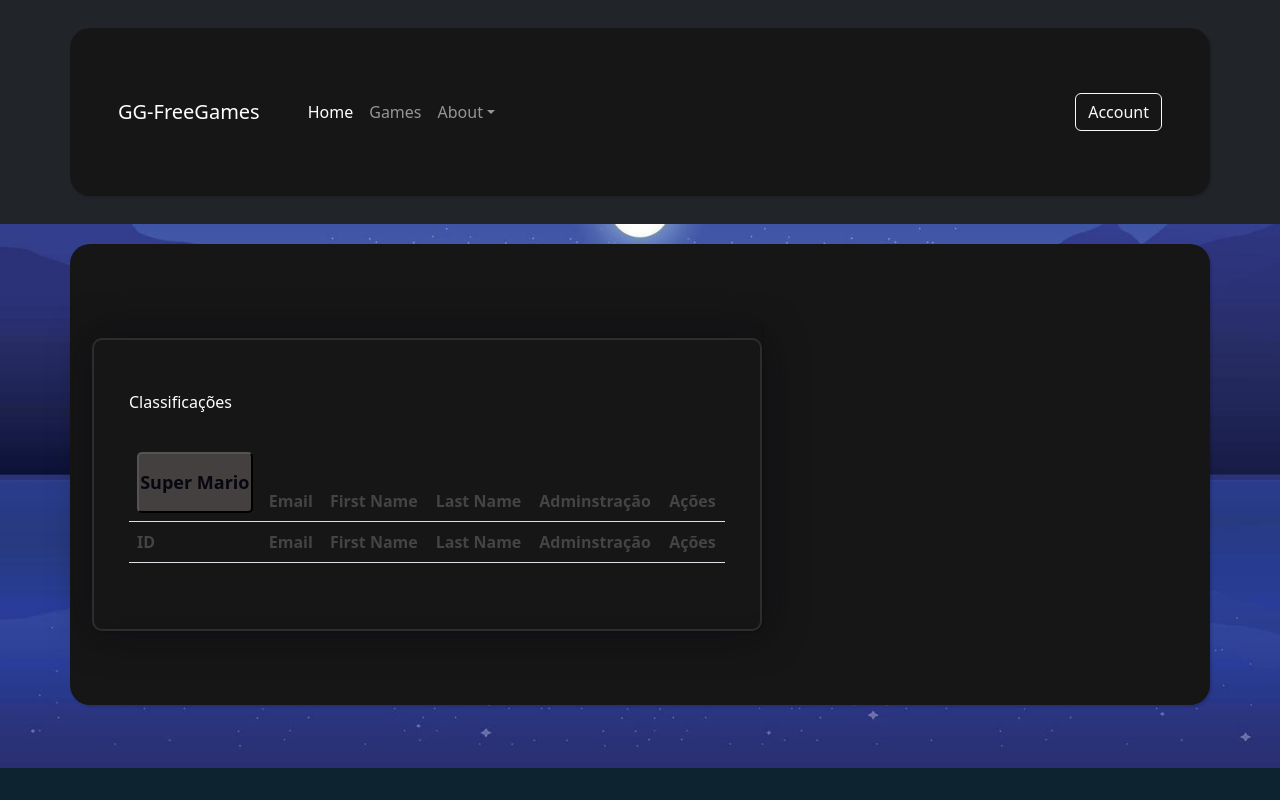
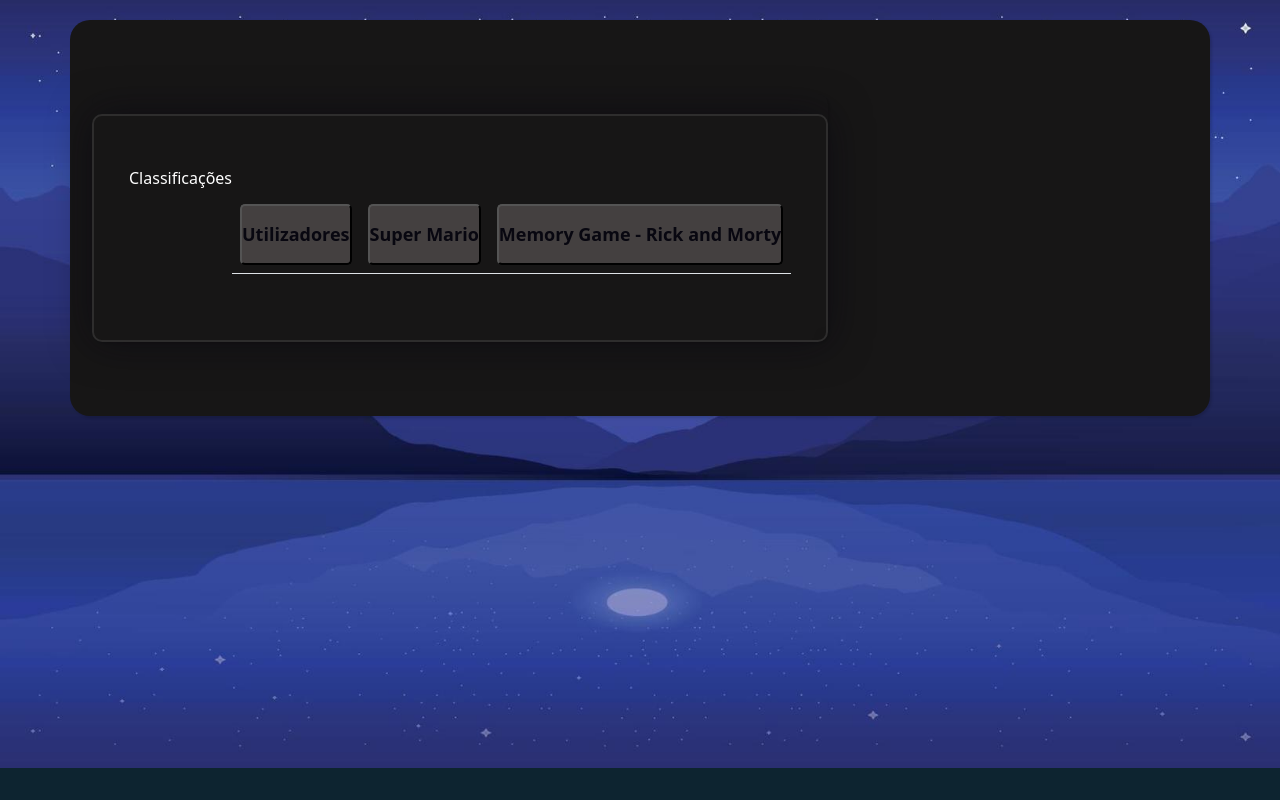
Before and after one commit to Sebastiao00/GG_FreeGames, a PHP site: page /pages/score/score.php in a window 1280 px wide. Run offline with PHP 8.4, Linux system fonts and the light colour scheme; the visitor is signed in with stand-in values (Sample User, id 1); lists and menus that the app fills with data are empty.

Commit message:
Add files via upload

```diff
--- a/project/control/scoreboard/score.php
+++ b/project/control/scoreboard/score.php
@@ -9,7 +9,7 @@ global $id, $email, $first, $last, $password1, $password2;
 $id = $email = $first = $last = $password1 = $password2 = "";
 
 // Retrieve form data
-if(isset($_POST["bt_mario"])){
+if(isset($_POST["bt_utilizadores"])){
 
 
     $user_id = $_SESSION['user_id'];
@@ -21,24 +21,114 @@ if(isset($_POST["bt_mario"])){
 
     while ($row = $result->fetch_assoc()) {
         echo '
+        <tr>
+        <th>ID</th>
+        <th>Email</th>
+        <th>First Name</th>
+        <th>Last Name</th>
+        <th>Adminstração</th>
+        </tr>
             <tr class="align-middle">
                 <td class="d-table-cell"><span class="badge rounded-pill badge-soft-danger">' . $row["ut_id"] . '</span></td>
                 <td class="d-table-cell"><span class="badge rounded-pill badge-soft-danger">' . $row["ut_email"] . '</span></td>
                 <td class="d-table-cell"><span class="badge rounded-pill badge-soft-danger">' . $row["ut_first"] . '</span></td>
                 <td class="d-table-cell"><span class="badge rounded-pill badge-soft-danger">' . $row["ut_last"] . '</span></td>
                 <td class="d-table-cell"><span class="badge rounded-pill badge-soft-danger">' . $row["ut_admin"] . '</span></td>
-                <td class="d-table-cell"><button class="btn p-0 visualisebtn" type="button" data-bs-toggle="tooltip" data-bs-placement="top" title="Ficha Técnica"><span class="text-500 fas fa-file-alt">
-                <button class="btn p-0 editbtn" type="button" data-bs-toggle="tooltip" data-bs-placement="top" title="editar"><span class="text-500 fas fa-edit"></span></button>
-                <button class="btn p-0 deletebtn" type="button" data-bs-toggle="tooltip" data-bs-placement="top" title="Desativar"><span class="text-500 fas fa-user-alt-slash"></span></button>
-                </td>';
+                </td>
+            </tr>';
+
+
+
 
     }
 }
 
-if (isset($_POST["bt_logout"])) {
-    // Finally, destroy the session.
-    session_destroy();
-    header("Location: ./../login.php");
-    exit();
+
+// Retrieve form data
+if(isset($_POST["bt_mario"])){
+
+
+    $user_id = $_SESSION['user_id'];
+
+
+    $sql = "SELECT * FROM games order by gm_score asc ;";
+    $result = $conn->query($sql);
+
+
+
+
+    while ($row = $result->fetch_assoc()) {
+
+        $id_ut = $row["id_gm_ut"];
+
+
+        $sql2 = "SELECT * FROM utilizadores Where ut_id = '$id_ut';";
+        $result2 = $conn->query($sql2);
+
+        while ($row2 = $result2->fetch_assoc()) {
+
+            echo '
+            <tr>
+            <th>ID</th>
+            <th>Nome do Jogo</th>
+            <th>Game Score</th>
+            <th>Player</th>
+            </tr>
+                <tr class="align-middle">
+                    <td class="d-table-cell"><span class="badge rounded-pill badge-soft-danger">' . $row["id_game"] . '</span></td>
+                    <td class="d-table-cell"><span class="badge rounded-pill badge-soft-danger"> Super Mario SpeedRun</span></td>
+                    <td class="d-table-cell"><span class="badge rounded-pill badge-soft-danger">' . $row["gm_score"] . '</span></td>
+                    <td class="d-table-cell"><span class="badge rounded-pill badge-soft-danger">' . $row2["ut_first"] .' '. $row2["ut_last"] . '</span></td>
+                    </td>';
+
+
+        }
+    }
 }
+
+
+
+// Retrieve form data
+if(isset($_POST["bt_memory"])){
+
+
+    $user_id = $_SESSION['user_id'];
+
+
+    $sql = "SELECT * FROM games order by gm_score_time desc ;";
+    $result = $conn->query($sql);
+
+
+
+
+    while ($row = $result->fetch_assoc()) {
+
+        $id_ut = $row["id_gm_ut"];
+
+
+        $sql2 = "SELECT * FROM utilizadores Where ut_id = '$id_ut';";
+        $result2 = $conn->query($sql2);
+
+        while ($row2 = $result2->fetch_assoc()) {
+
+            echo '
+            <tr>
+            <th>ID</th>
+            <th>Nome do Jogo</th>
+            <th>Time</th>
+            <th>Player</th>
+            </tr>
+                <tr class="align-middle">
+                    <td class="d-table-cell"><span class="badge rounded-pill badge-soft-danger">' . $row["id_game"] . '</span></td>
+                    <td class="d-table-cell"><span class="badge rounded-pill badge-soft-danger"> Memory Game - Rick and Morty  </span></td>
+                    <td class="d-table-cell"><span class="badge rounded-pill badge-soft-danger">' . $row["gm_score_time"] . '</span></td>
+                    <td class="d-table-cell"><span class="badge rounded-pill badge-soft-danger">' . $row2["ut_first"] .' '. $row2["ut_last"] . '</span></td>
+                    </td>';
+
+
+        }
+    }
+}
+
+
 ?>
--- a/project/css/login/account.css
+++ b/project/css/login/account.css
@@ -259,6 +259,8 @@ input {
     box-shadow: 0 0 40px rgba(8, 7, 16, 0.6);
     padding: 50px 35px;
     margin-top: 20px;
+    display: flex;
+    flex-direction: row;
 }
 
 .admin_projetos {
@@ -271,3 +273,9 @@ input {
     margin: 10px;
     min-width: 670px;
 }
+
+.table {
+    width: 100%;
+    display: block;
+    overflow-x: auto;
+}
--- a/project/pages/admin_navbar.php
+++ b/project/pages/admin_navbar.php
@@ -5,8 +5,8 @@
          <button class="navbar-toggler" type="button" data-bs-toggle="collapse" data-bs-target="#navbarSupportedContent" aria-controls="navbarSupportedContent" aria-expanded="false" aria-label="Toggle navigation"><span class="navbar-toggler-icon"></span></button>
          <div class="collapse navbar-collapse" id="navbarSupportedContent">
              <ul class="navbar-nav me-auto mb-2 mb-lg-0 ms-lg-4">
-                 <li class="nav-item"><a class="nav-link active" aria-current="page" href="./index.php">Home</a></li>
-                 <li class="nav-item"><a class="nav-link" href="#!">Games</a></li>
+                 <li class="nav-item"><a class="nav-link active" aria-current="page" href="./../index.php">Home</a></li>
+                 <li class="nav-item"><a class="nav-link" href="./score.php">Scoreboard</a></li>
                  <li class="nav-item dropdown">
                      <a class="nav-link dropdown-toggle" id="navbarDropdown" href="#" role="button" data-bs-toggle="dropdown" aria-expanded="false">About</a>
                      <ul class="dropdown-menu" aria-labelledby="navbarDropdown">
@@ -19,8 +19,8 @@
                      </ul>
                  </li>
              </ul>
-             <form class="d-flex" href="./account.php">
-                 <button class="btn btn-outline-light" id="account" href="./acccount.php">
+             <form class="d-flex" action="./../account.php">
+                 <button class="btn btn-outline-light">
                      <i class="bi bi-person-circle"></i>
                      Account
                  </button>
--- a/project/pages/navbar.php
+++ b/project/pages/navbar.php
@@ -8,7 +8,7 @@
          <div class="collapse navbar-collapse" id="navbarSupportedContent">
              <ul class="navbar-nav me-auto mb-2 mb-lg-0 ms-lg-4">
                  <li class="nav-item"><a class="nav-link active" aria-current="page" href="./index.php">Games</a></li>
-                 <li class="nav-item"><a class="nav-link" href="#!">Scoreboard</a></li>
+                 <li class="nav-item"><a class="nav-link" href="./score/score.php">Scoreboard</a></li>
                  <li class="nav-item dropdown">
                      <a class="nav-link dropdown-toggle" id="navbarDropdown" href="#" role="button"
                          data-bs-toggle="dropdown" aria-expanded="false">About</a>
--- a/project/pages/score/score.php
+++ b/project/pages/score/score.php
@@ -1,6 +1,14 @@
 <!DOCTYPE html>
 <html lang="en">
+
 <head>
+
+    <!-- Include the necessary CSS and JavaScript libraries -->
+    <link rel="stylesheet" href="https://cdnjs.cloudflare.com/ajax/libs/Chart.js/2.9.4/Chart.min.css">
+    <script src="https://cdnjs.cloudflare.com/ajax/libs/Chart.js/2.9.4/Chart.min.js"></script>
+
+    <!-- ... -->
+
     <!-- Design by foolishdeveloper.com -->
     <title>Glassmorphism login Form Tutorial in html css</title>
 
@@ -35,15 +43,11 @@
         }
         //Verificacao se algum utilizador esta logado
         if (!isset($_SESSION["user_admin"])) {
-        header("Location: ../login.php");
+        header("Location: ../../login.php");
         }
         if($_SESSION["user_admin"] == 0){
-        include_once('../navbar.php');
-        }
-        else {
         include_once('../admin_navbar.php');
         }
-
     ?>
 </head>
 
@@ -51,30 +55,27 @@
     <div class="container">
         <main class="admin_projetos">
             <form method="post" class="admin_form" action="">
-                <table id="tabeladerespostas" class="table table-striped table-scroll" style="width:100%">
+                <table id="tabeladerespostas" class="table table-striped table-scroll">
                     <thead>
                         Classificações
                         <tr>
-                            <th><button  type="submit" class="button_update" name="bt_mario" id="bt_mario"> Super Mario </button></th>
-                            <th>Email</th>
-                            <th>First Name</th>
-                            <th>Last Name</th>
-                            <th>Adminstração</th>
-                            <th>Ações</th>
+                            <th><button type="submit" class="button_update" name="bt_utilizadores" id="bt_utilizadores">
+                                    Utilizadores </button></th>
+                            <th><button type="submit" class="button_update" name="bt_mario" id="bt_mario"> Super Mario
+                                </button></th>
+                            <th><button type="submit" class="button_update" name="bt_memory" id="bt_memory"> Memory Game
+                                    - Rick and Morty </button></th>
                         </tr>
-                        <tr>
-                            <th>ID</th>
-                            <th>Email</th>
-                            <th>First Name</th>
-                            <th>Last Name</th>
-                            <th>Adminstração</th>
-                            <th>Ações</th>
-                        </tr>
+
                         <?php
                             include_once("../../control/scoreboard/score.php");
                         ?>
                     </thead>
                 </table>
+                <p></p>
+                <?php
+                        include_once("../../control/scoreboard/score2.php");
+                ?>
             </form>
     </div>
 </body>
```
Also changed, not shown: project/control/admin_user.php (added, +21 -0 lines), project/control/scoreboard/score2.php (added, +89 -0 lines), project/pages/admin_user.php (+4 -47 lines).
